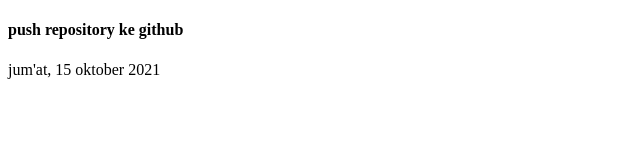
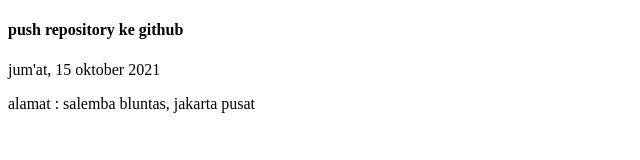
Before and after one commit to diky-satria/eduwork-repo, a plain HTML site: page index.html in a window 1280 px wide. Shown: the whole page, without its empty margins (0-640 px from the left). Drawn offline with Linux system fonts and the light colour scheme.

Commit message:
menambahkan alamat

```diff
--- a/index.html
+++ b/index.html
@@ -9,5 +9,10 @@
 <body>
     <h4>push repository ke github</h4>
     <p>jum'at, 15 oktober 2021</p>
+
+    <!-- line branch1 -->
+    <p>alamat : salemba bluntas, jakarta pusat</p>
+    <!-- end line branch1 -->
+
 </body>
 </html>
```
